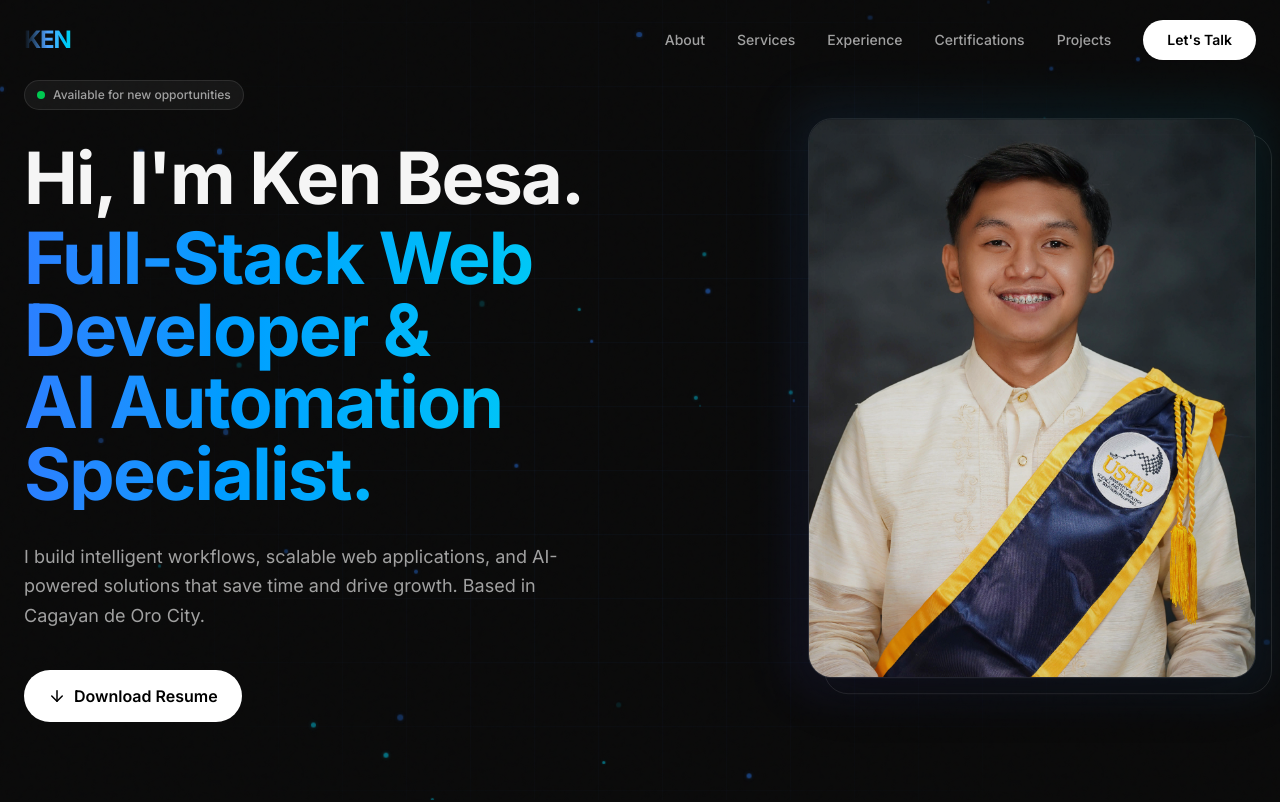
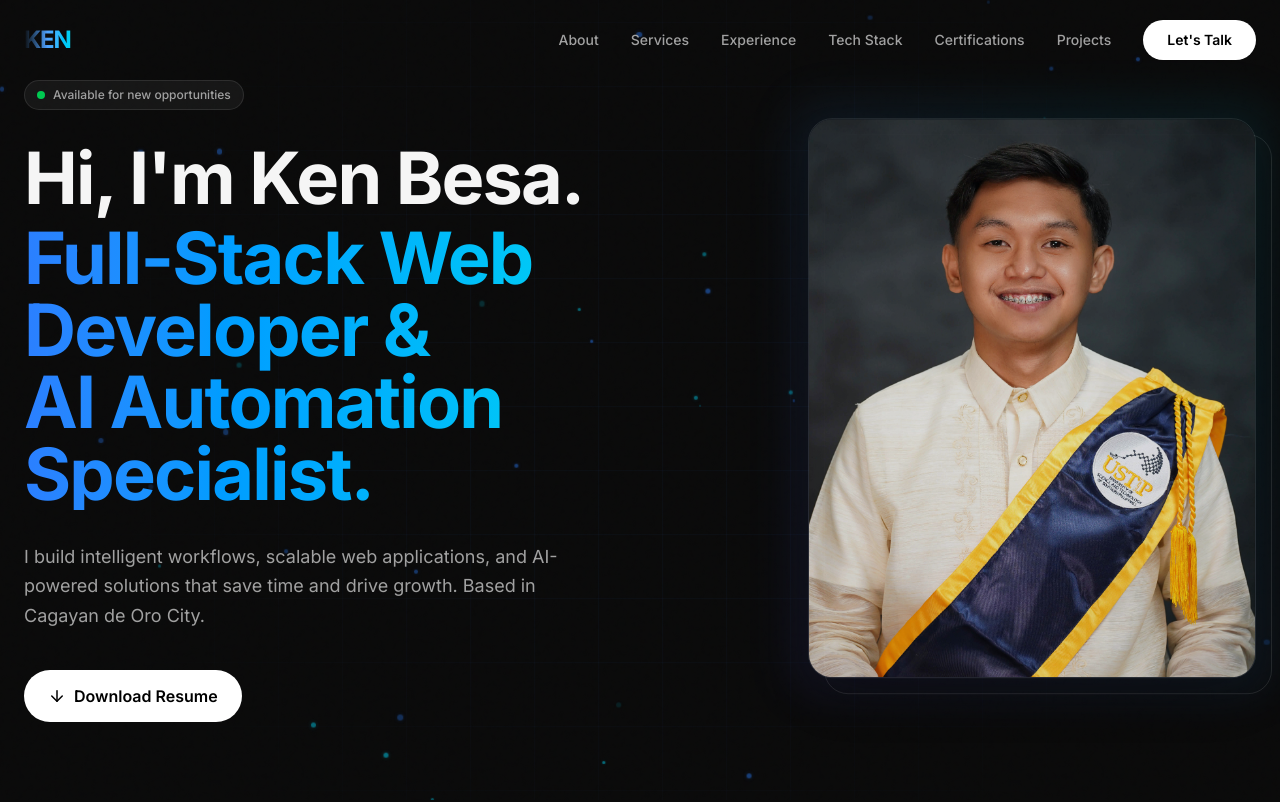
Before and after one commit to ken122704/portfolio, a Next.js app: page / in a window 1280 px wide. Shown: the top 802 px of the page. Built offline with nearby package versions, Linux system fonts and the light colour scheme.

Commit message:
Added TechStack link in navbar

```diff
--- a/components/Navbar.tsx
+++ b/components/Navbar.tsx
@@ -8,6 +8,7 @@ const navLinks = [
   { name: "About", href: "#about" },
   { name: "Services", href: "#services" },
   { name: "Experience", href: "#experience" },
+  { name: "Tech Stack", href: "#techstack" },
   { name: "Certifications", href: "#certifications" },
   { name: "Projects", href: "#projects" },
 ];
@@ -119,7 +120,6 @@ export default function Navbar() {
                 <a
                   key={link.name}
                   href={link.href}
-                  // Override default click with our custom scroll handler
                   onClick={(e) => handleNavClick(e, link.href)}
                   className="text-lg font-medium text-neutral-300 hover:text-white transition-colors"
                 >
--- a/components/TechStack.tsx
+++ b/components/TechStack.tsx
@@ -50,7 +50,7 @@ const techCategories = [
 
 export default function TechStack() {
   return (
-    <section className="py-24 px-6 relative z-10 bg-background">
+    <section id="techstack" className="py-24 px-6 relative z-10 bg-background">
       <div className="max-w-6xl mx-auto">
         <motion.div
           initial={{ opacity: 0, y: 20 }}
```
